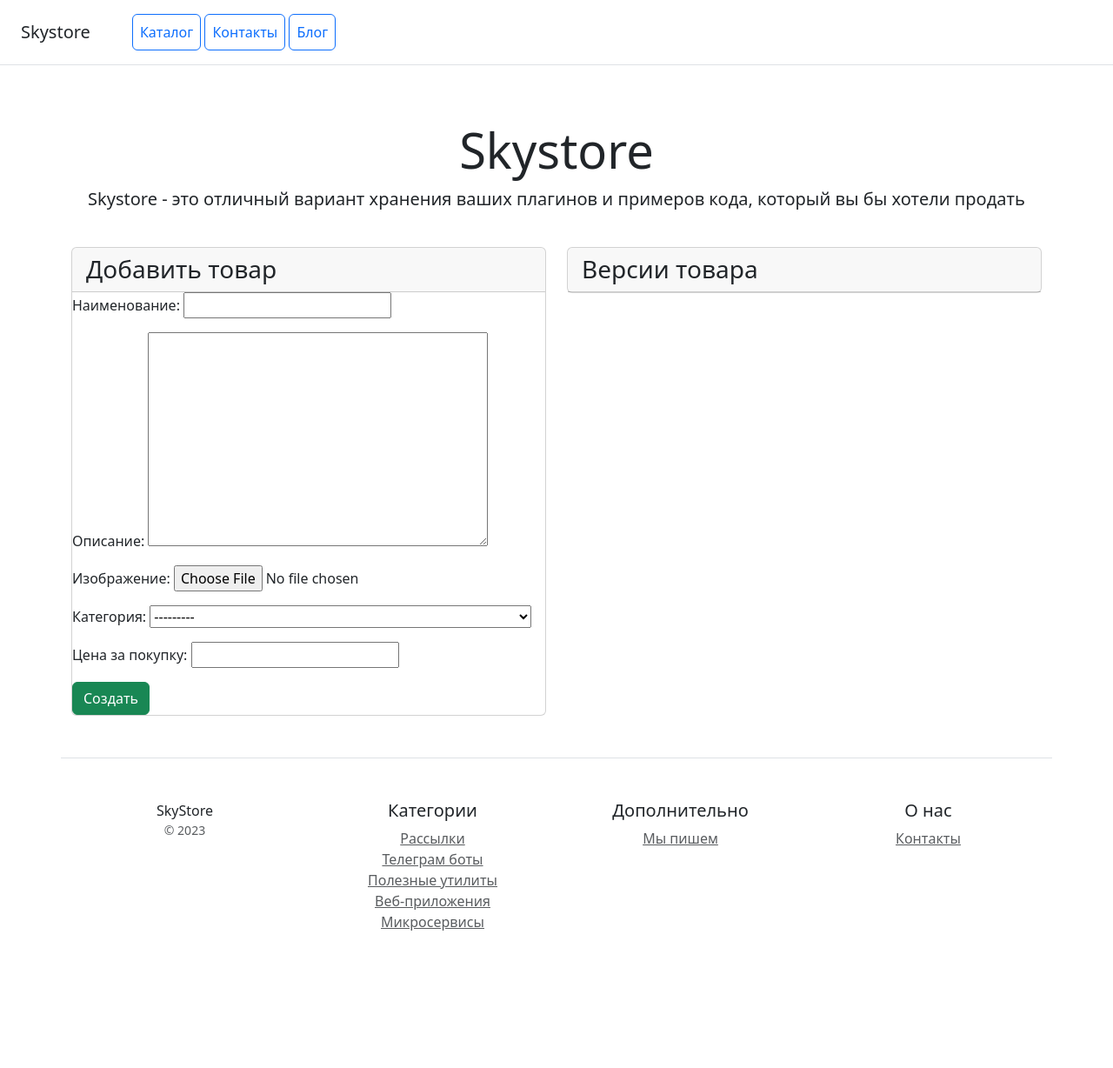
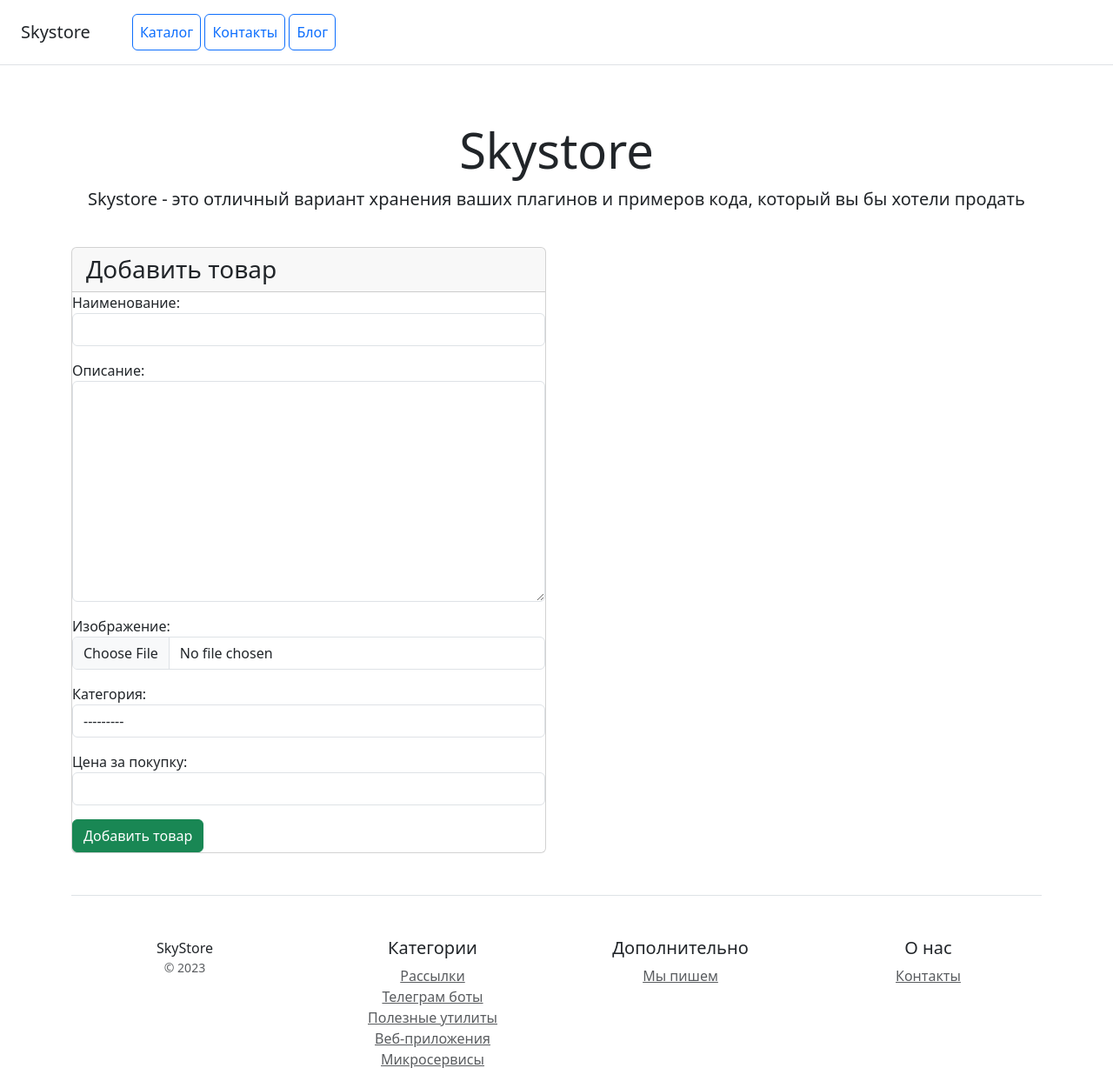
Before and after one commit to JaneFoxe/pythonProjectDjango, a Django app: page /create/ in a window 1280 px wide. Shown: the top 1228 px of the page at 87% size. Before the commit the page ends 1070 px from the top, so only its background shows below. Run offline with Django 5.2, Linux system fonts and the light colour scheme; data comes from the database, SQL or seed files in the repository.

Commit message:
дз 5 добавлен функционал добавления версий и стилизация

```diff
--- a/catalog/forms.py
+++ b/catalog/forms.py
@@ -1,9 +1,20 @@
 from django import forms
+from django.forms import ModelForm, BooleanField
 
 from catalog.models import Product
 
 
-class ProductForm(forms.ModelForm):
+class StyleMixin(ModelForm):
+    def __init__(self, *args, **kwargs):
+        super().__init__(*args, **kwargs)
+        for field_name, field in self.fields.items():
+            if isinstance(field, BooleanField):
+                field.widget.attrs['class'] = 'form-check-input'
+            else:
+                field.widget.attrs['class'] = 'form-control'
+
+
+class ProductForm(StyleMixin, forms.ModelForm):
     class Meta:
         model = Product
         fields = '__all__'
@@ -29,7 +40,7 @@ class ProductForm(forms.ModelForm):
         return cleaned_data
 
 
-class VersionForm(forms.ModelForm):
+class VersionForm(StyleMixin, forms.ModelForm):
     class Meta:
         model = Product
         fields = '__all__'
--- a/catalog/templates/catalog/product_form.html
+++ b/catalog/templates/catalog/product_form.html
@@ -1,36 +1,41 @@
 {% extends 'catalog/base.html' %}
 {% block content %}
+<form method="post">
     <div class="row">
         <div class="col-6">
             <div class="card">
                 <h3 class="card-header">Добавить товар</h3>
                 <div class="card--body">
-                <form method="post">
                     {% csrf_token %}
                     {{ form.as_p }}
                     <button type="submit" class="btn btn-success">
                         {% if object %}
-                        Сохранить
+                            Сохранить изменения
                         {% else %}
-                        Создать
+                            Добавить товар
                         {% endif %}
                     </button>
+                </div>
+            </div>
+        </div>
+                    {% if object %}
+                        <div class="col-6">
+                            <div class="card shadow-sm">
+                                <div class="card-header h3">
+                                    Версия товара
+                                </div>
+                                <div class="card-body">
+                                    <form method="post">
+                                        {% csrf_token %}
+                                        {{ formset.management_form }}
+                                        {% for form in formset.forms %}
+                                            {{ form.as_p }}
+                                        {% endfor %}
                                     </form>
                                 </div>
                             </div>
                         </div>
-    <div class="col-6">
-        <div class="card">
-            <h3 class="card-header">Версии товара</h3>
-            <div class="card--body">
-                 {% csrf_token %}
-                {{formset.management_form}}
-                {% for form in formset.forms %}
-                    {{form.as_p}}
-                {% endfor%}
+                    {% endif %}
+    </div>
 </form>
-            </div>
-        </div>
-    </div>
-<div
 {% endblock %}
--- a/catalog/views.py
+++ b/catalog/views.py
@@ -49,13 +49,13 @@ class ProductUpdateView(UpdateView):
             context['formset'] = ProductFormset(instance=self.object)
         return context
 
-    # def form_valid(self, form):
-    #     context = self.get_context_data()
-    #     formset = context['formset']
-    #     if form.is_valid() and formset.is_valid():
-    #         self.object = form.save()
-    #         formset.instance = self.object
-    #         formset.save()
-    #         return super().form_valid(form)
-    #     else:
-    #         return self.render_to_response(self.get_context_data(form=form, formset=formset))
+    def form_valid(self, form):
+        context = self.get_context_data()
+        formset = context['formset']
+        if form.is_valid() and formset.is_valid():
+            self.object = form.save()
+            formset.instance = self.object
+            formset.save()
+            return super().form_valid(form)
+        else:
+            return self.render_to_response(self.get_context_data(form=form, formset=formset))
```
Lines whose indentation alone changed are shown as unchanged.
